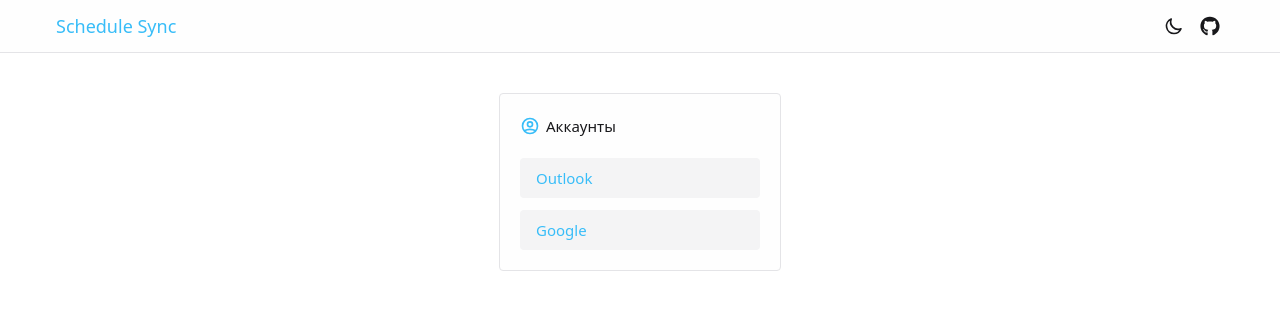
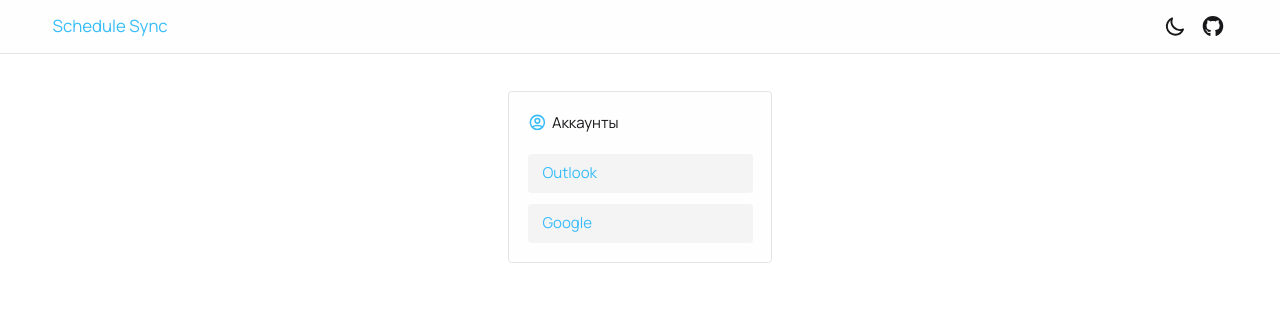
Before and after one commit to qsoulior/schedule-sync, a Vue app: page / in a window 1280 px wide. Shown: the top 310 px of the page. Built offline with nearby package versions, Linux system fonts and the light colour scheme; no server answers.

Commit message:
Added custom fonts and layer styles

```diff
--- a/src/assets/base.css
+++ b/src/assets/base.css
@@ -2,15 +2,28 @@
 @tailwind components;
 @tailwind utilities;
 
+@layer base {
+  @font-face {
+    font-family: Manrope;
+    font-display: swap;
+    font-weight: 400;
+    font-style: normal;
+    src: url("/fonts/manrope-regular.woff2") format("woff2"), url("/fonts/manrope-regular.woff") format("woff");
+  }
+
   html {
+    font-family: Manrope, sans-serif;
+    font-size: 15px;
+    @apply leading-[1.6];
     @apply overflow-y-scroll;
   }
 
   body {
-  @apply font-sans;
     @apply dark:bg-zinc-900 bg-white dark:text-gray-200 text-zinc-900;
     @apply transition-colors;
-  min-height: 100vh;
-  line-height: 1.6;
-  font-size: 15px;
   }
+
+  button {
+    @apply focus:outline-none;
+  }
+}
--- a/src/components/LayoutHeader.vue
+++ b/src/components/LayoutHeader.vue
@@ -42,14 +42,14 @@
     <div class="flex items-center gap-3">
       <button>
         <IconSun
-          class="hover:dark:stroke-sky-300 hover:stroke-sky-400 w-5 h-5"
+          class="hover:dark:stroke-sky-300 hover:stroke-sky-400 w-6 h-6"
           v-if="currentTheme === Theme.Dark"
           @click="setTheme(Theme.Light)"
         />
-        <IconMoon class="hover:dark:stroke-sky-300 hover:stroke-sky-400 w-5 h-5" v-else @click="setTheme(Theme.Dark)" />
+        <IconMoon class="hover:dark:stroke-sky-300 hover:stroke-sky-400 w-6 h-6" v-else @click="setTheme(Theme.Dark)" />
       </button>
       <a href="https://github.com/1asagne/schedule-sync" target="_blank">
-        <IconGithub class="h-7 w-7 hover:dark:fill-sky-300 hover:fill-sky-400" />
+        <IconGithub class="h-8 w-8 hover:dark:fill-sky-300 hover:fill-sky-400" />
       </a>
     </div>
   </header>
```
Also changed, not shown: public/fonts/manrope-regular.woff (added), public/fonts/manrope-regular.woff2 (added). Lines whose indentation alone changed are shown as unchanged.
